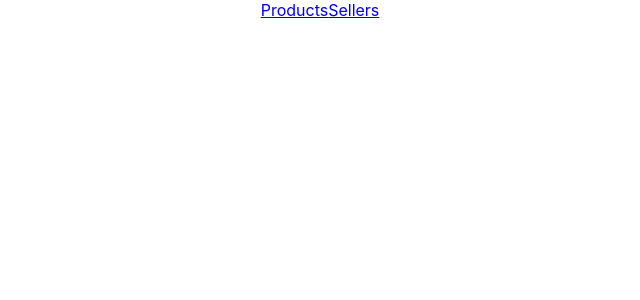
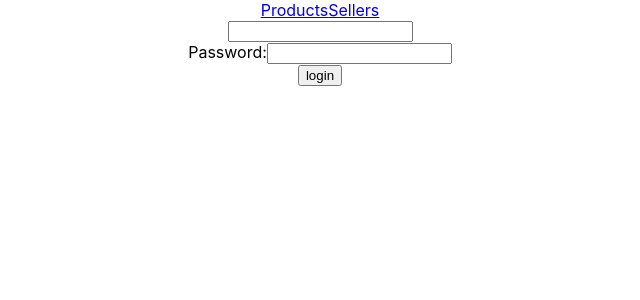
Before and after one commit to steventouba/TheBakeShopFrontend, a React (Create React App) app: page /login in a window 1280 px wide. Shown: the top 300 px of the page, without its empty margins (320-960 px from the left). Built offline with nearby package versions, Linux system fonts and the light colour scheme; the HTML template or start-up script is replaced by a standard one.

Commit message:
Add Login and Signup

```diff
--- a/src/App.js
+++ b/src/App.js
@@ -6,6 +6,7 @@ import UserShow from "./components/UserShow";
 import SignupForm from "./components/SignUpForm";
 
 import './App.css';
+import LogInForm from "./components/LoginForm";
 
 function App() {
   return (
@@ -15,10 +16,12 @@ function App() {
         <Link to='/users'>Sellers</Link>
       </nav>
       <Switch>
-        <Route path="/" exact component={SignupForm} />
+        <Route path="/" exact component={ProductIndex} />
         <Route path="/products/:id" exact component={ProductShow} />
         <Route path="/users/:id" exact component={UserShow} />
         <Route path="/users" exact component={UserIndex} />
+        <Route path="/login" exact component={LogInForm} />
+        <Route path="/signUp" exact component={SignupForm} />
       </Switch>
     </div>
   );
--- /dev/null
+++ b/src/components/LoginForm.jsx
@@ -0,0 +1,47 @@
+import React, { useState } from 'react';
+import Axios from 'axios';
+import { useHistory } from 'react-router-dom';
+
+
+function LogInForm(props) {
+  const [email, setEmail] = useState("");
+  const [password, setPassword] = useState("");
+  const history = useHistory();
+
+  const handleSubmit = (e) => {
+    e.preventDefault();
+    const data = { username: email, password, }
+    Axios.post("/users/login", data)
+      .then(res => Axios.defaults.headers.common['Authorization'] = res.data)
+      .then(history.push("/"))
+      .catch(console.log)
+  };
+
+  return (
+    <form onSubmit={handleSubmit}>
+
+      <label htmlFor="email"></label>
+      <input
+        type="email"
+        id="email"
+        name="email"
+        value={email}
+        onChange={event => setEmail(event.target.value)}
+      />
+      <br />
+      <label htmlFor="password">Password:</label>
+      <input
+        type="password"
+        id="password"
+        name="password"
+        value={password}
+        onChange={event => setPassword(event.target .value)}
+      />
+      <br />
+      <button type="submit">login</button>
+    </form>
+
+  )
+}
+
+export default LogInForm;
--- a/src/components/SignUpForm.jsx
+++ b/src/components/SignUpForm.jsx
@@ -28,7 +28,7 @@ class SignupForm extends React.Component {
     e.preventDefault();
     const data = Object.assign({}, this.state)
     Axios.post("/users/register", data)
-      .then((res) => console.log(res.data))
+      .then((res) => console.log(res))
       .catch(console.log)
   }
 
@@ -37,7 +37,7 @@ class SignupForm extends React.Component {
     const { firstName, lastName, email, password, matchingPassword } = this.state;
 
     return (
-      <form onSubmit={this.handleSumbit}>
+      <form onSubmit={this.handleSubmit}>
         <label htmlFor="fname">First name:</label>
         <input
           type="text"
@@ -47,6 +47,7 @@ class SignupForm extends React.Component {
           value={firstName}
           onChange={this.handleChange("firstName")}
         />
+        <br/>
         <label htmlFor="lname">Last name:</label>
         <input
           type="text"
@@ -55,6 +56,7 @@ class SignupForm extends React.Component {
           value={lastName}
           onChange={this.handleChange("lastName")}
         />
+        <br/>
         <label htmlFor="email"></label>
         <input
           type="email"
@@ -63,6 +65,7 @@ class SignupForm extends React.Component {
           value={email}
           onChange={this.handleChange("email")}
         />
+        <br/>
         <label htmlFor="password">Password:</label>
         <input
           type="password"
@@ -71,6 +74,7 @@ class SignupForm extends React.Component {
           value={password}
           onChange={this.handleChange("password")}
         />
+        <br/>
         <label htmlFor="password-match">Confirm Password:</label>
         <input
           type="password"
@@ -79,7 +83,8 @@ class SignupForm extends React.Component {
           value={matchingPassword}
           onChange={this.handleChange("matchingPassword")}
         />
-        <button type="submit" onClick={this.handleSubmit}>Sign up</button>
+        <br/>
+        <button type="submit" value="submit">Sign up</button>
       </form>
     )
   }
```
